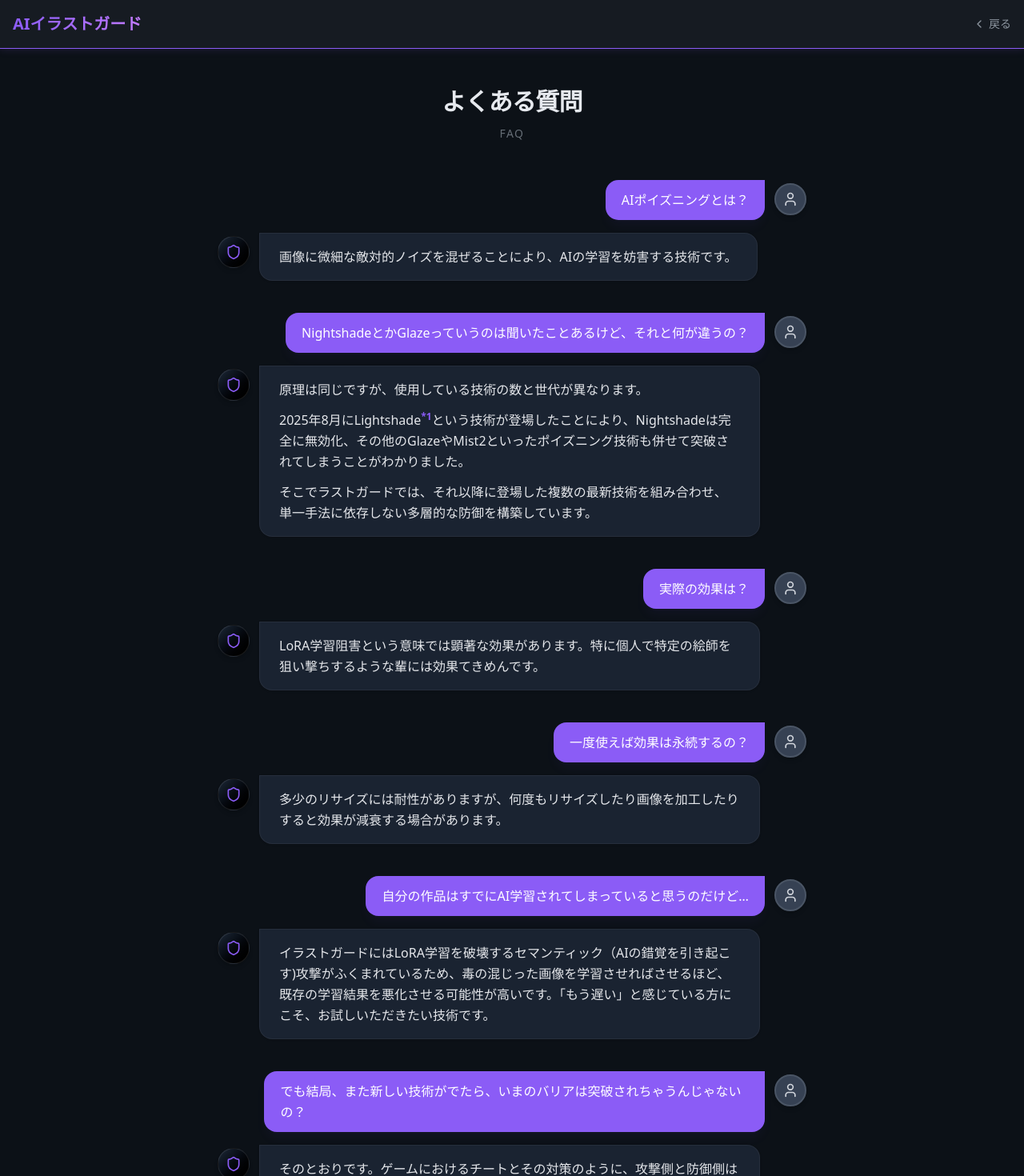
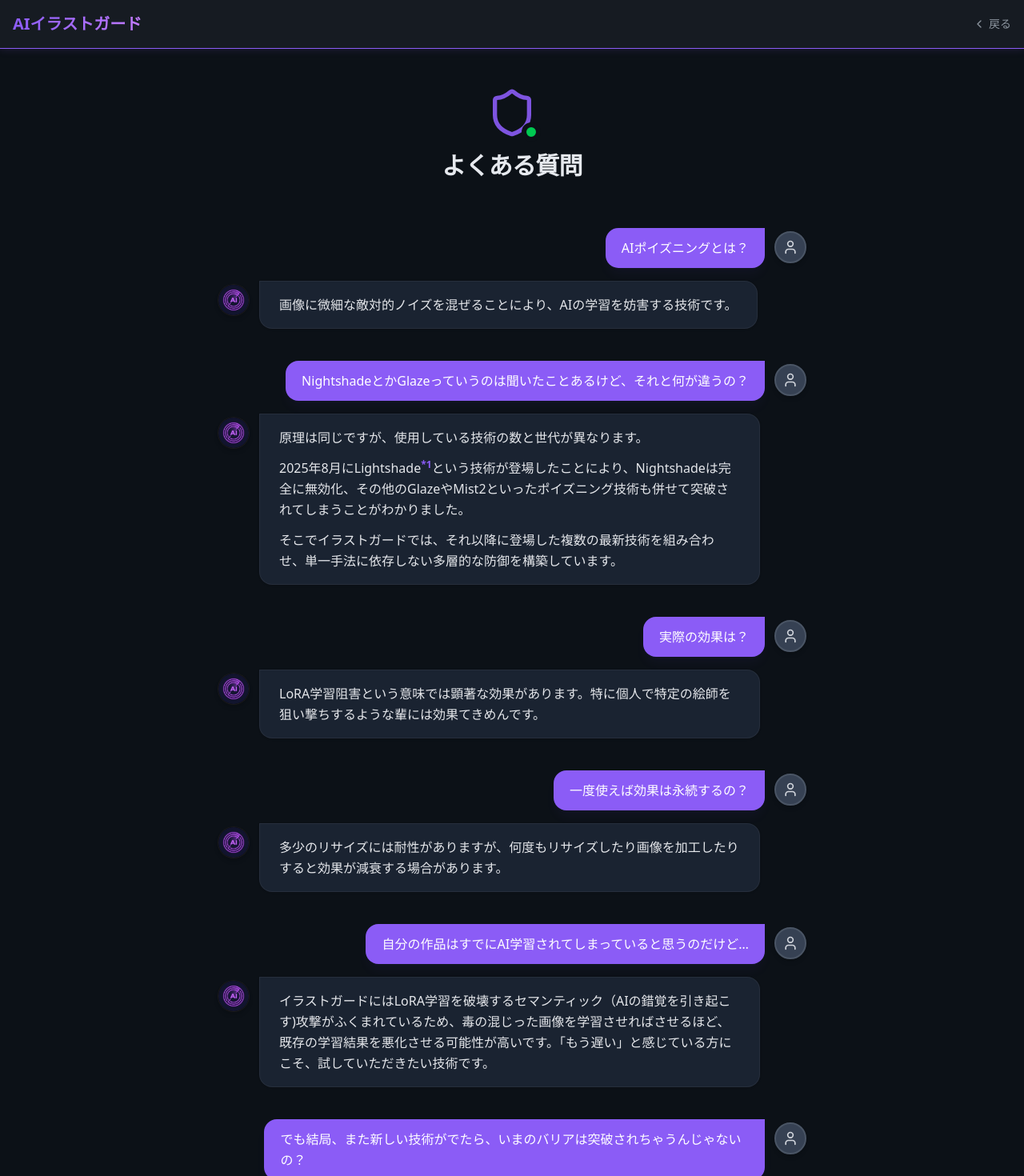
Before and after one commit to bonanza127/AIcheckers, a Next.js app: page /guard/how-it-works in a window 1280 px wide. Shown: the top 1470 px of the page at 80% size. Built offline with nearby package versions, Linux system fonts and the light colour scheme.

Commit message:
Polish FAQ page: icons, text corrections, and branding

```diff
--- a/src/app/guard/how-it-works/page.tsx
+++ b/src/app/guard/how-it-works/page.tsx
@@ -15,7 +15,7 @@
   },
   {
     q: "NightshadeとかGlazeっていうのは聞いたことあるけど、それと何が違うの？",
-    a: "原理は同じですが、使用している技術の数と世代が異なります。\n\n2025年8月にLightshade<sup class=\"text-accent\">*1</sup>という技術が登場したことにより、Nightshadeは完全に無効化、その他のGlazeやMist2といったポイズニング技術も併せて突破されてしまうことがわかりました。\n\nそこでラストガードでは、それ以降に登場した複数の最新技術を組み合わせ、単一手法に依存しない多層的な防御を構築しています。"
+    a: "原理は同じですが、使用している技術の数と世代が異なります。\n\n2025年8月にLightshade<sup class=\"text-accent\">*1</sup>という技術が登場したことにより、Nightshadeは完全に無効化、その他のGlazeやMist2といったポイズニング技術も併せて突破されてしまうことがわかりました。\n\nそこでイラストガードでは、それ以降に登場した複数の最新技術を組み合わせ、単一手法に依存しない多層的な防御を構築しています。"
   },
   {
     q: "実際の効果は？",
@@ -27,7 +27,7 @@
   },
   {
     q: "自分の作品はすでにAI学習されてしまっていると思うのだけど…",
-    a: "イラストガードにはLoRA学習を破壊するセマンティック（AIの錯覚を引き起こす)攻撃がふくまれているため、毒の混じった画像を学習させればさせるほど、既存の学習結果を悪化させる可能性が高いです。「もう遅い」と感じている方にこそ、お試しいただきたい技術です。"
+    a: "イラストガードにはLoRA学習を破壊するセマンティック（AIの錯覚を引き起こす)攻撃がふくまれているため、毒の混じった画像を学習させればさせるほど、既存の学習結果を悪化させる可能性が高いです。「もう遅い」と感じている方にこそ、試していただきたい技術です。"
   },
   {
     q: "でも結局、また新しい技術がでたら、いまのバリアは突破されちゃうんじゃないの？",
@@ -55,9 +55,14 @@
 
       {/* Main Content */}
       <main className="flex-grow container mx-auto px-4 py-12 max-w-3xl">
-        <div className="text-center mb-12">
+        <div className="text-center mb-12 flex flex-col items-center">
+          <div className="relative mb-4">
+            <Shield className="w-16 h-16 text-accent opacity-90" />
+            <div className="absolute -bottom-1 -right-1 bg-background rounded-full p-1">
+              <div className="bg-green-500 w-4 h-4 rounded-full border-2 border-background"></div>
+            </div>
+          </div>
           <h1 className="text-3xl font-bold mb-3 tracking-tight">よくある質問</h1>
-          <p className="text-muted text-sm uppercase tracking-widest opacity-70">FAQ</p>
         </div>
 
         <div className="space-y-10">
@@ -75,8 +80,8 @@
 
               {/* Answer (System) - Left Side */}
               <div className="flex gap-3 justify-start group">
-                <div className="w-10 h-10 rounded-full bg-gradient-to-br from-gray-800 to-black flex items-center justify-center shrink-0 mt-1 border border-white/10 shadow-md">
-                  <Shield className="w-5 h-5 text-accent" />
+                <div className="w-10 h-10 rounded-full bg-black flex items-center justify-center shrink-0 mt-1 border border-white/10 shadow-md overflow-hidden">
+                  <img src="/guard-chat-icon.jpg" alt="Guard" className="w-full h-full object-cover" />
                 </div>
                 <div className="bg-gray-800/80 border border-white/5 rounded-2xl rounded-tl-none px-6 py-4 max-w-[90%] md:max-w-[85%] shadow-sm backdrop-blur-sm transition-transform group-hover:translate-x-1">
                   {item.a.split('\n').map((line, i) => (
@@ -106,7 +111,7 @@
             href="/guard"
             className="inline-flex items-center justify-center px-8 py-4 bg-white text-black font-bold rounded-full hover:bg-gray-100 transition-all shadow-[0_0_20px_rgba(255,255,255,0.2)] hover:shadow-[0_0_35px_rgba(255,255,255,0.4)] active:scale-95 text-lg"
           >
-            さっそく保護する
+            画像を保護する
           </Link>
         </div>
       </main>
```
Also changed, not shown: public/guard-chat-icon.jpg (added).
